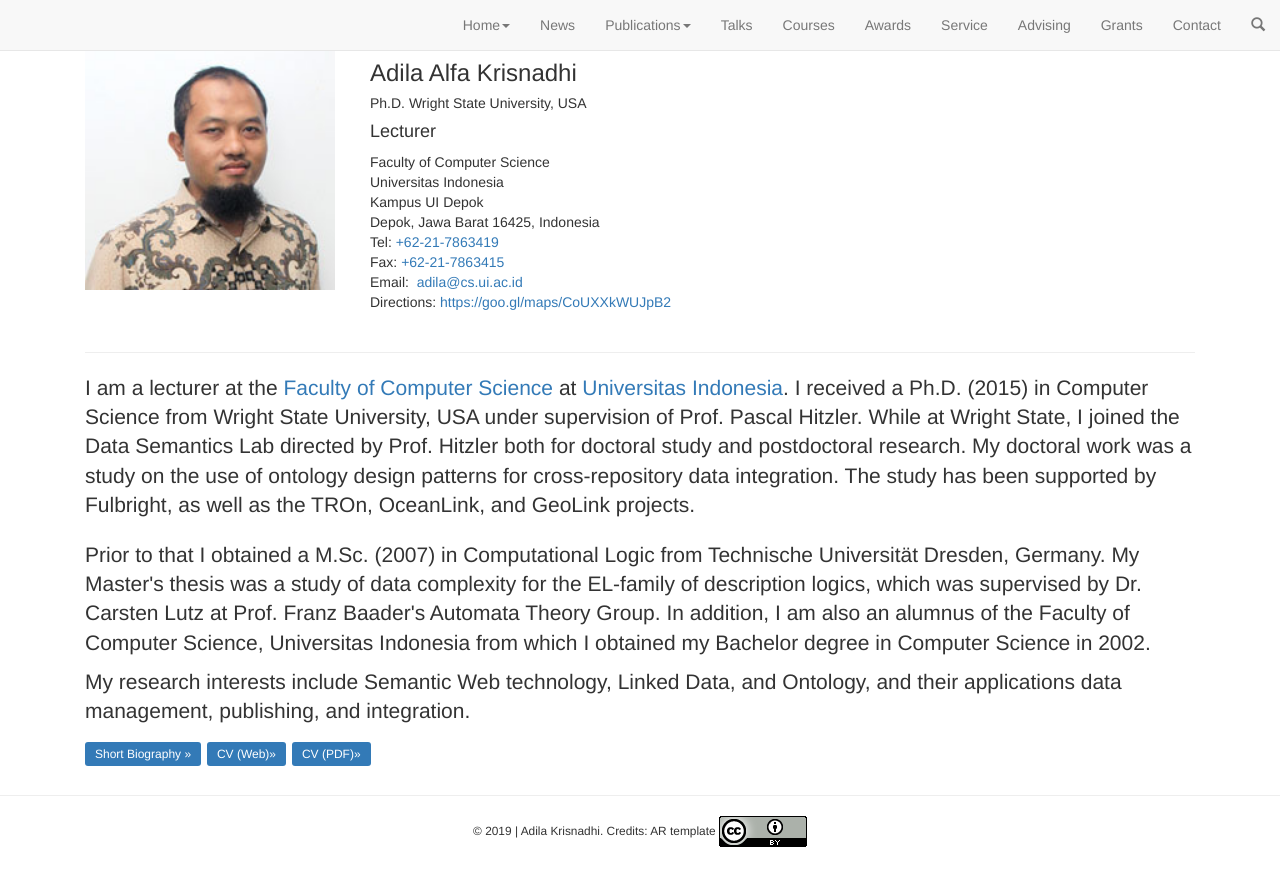
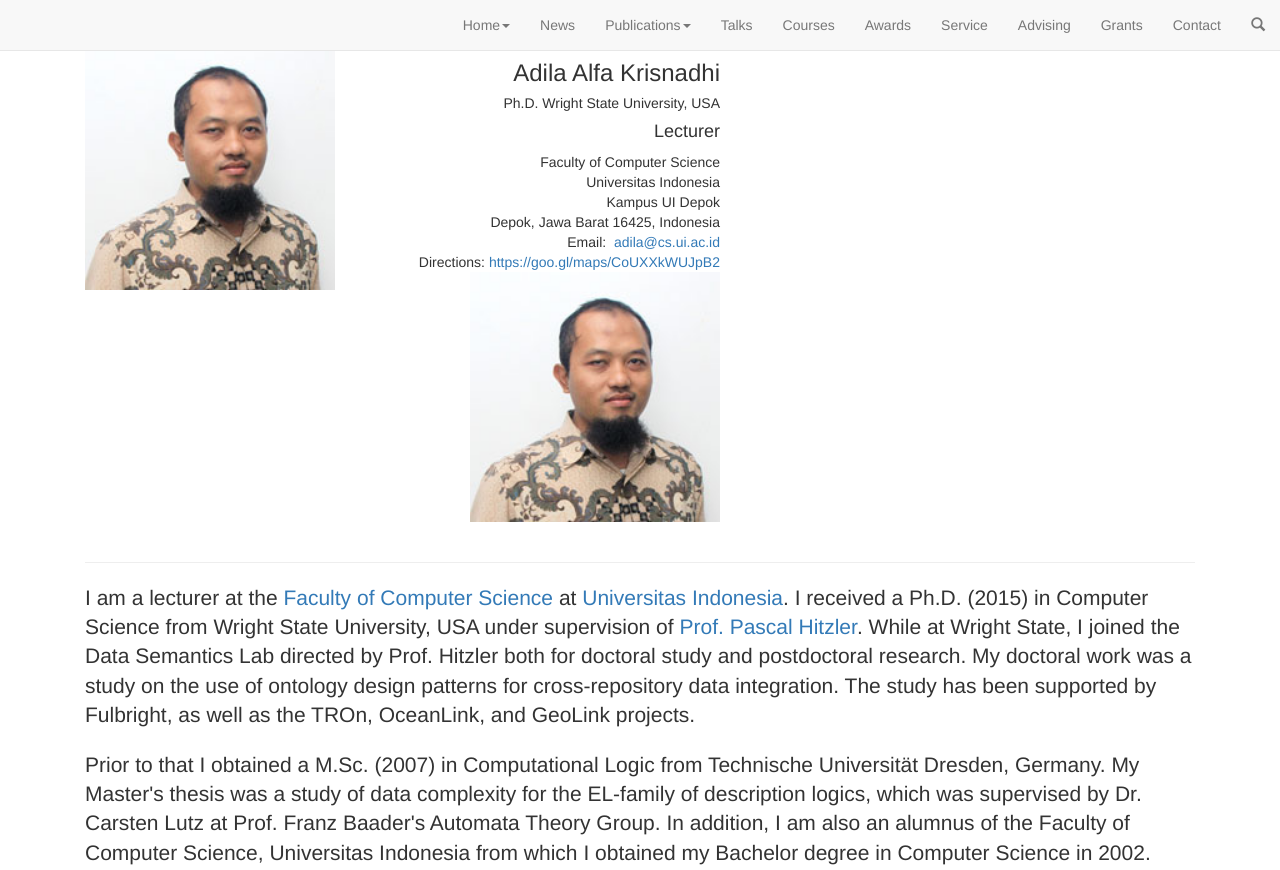
Before and after one commit to krisnadhi/krisnadhi.github.io, a plain HTML site: page index.html in a window 1280 px wide. Shown: the top 870 px of the page. Before the commit the page ends 847 px from the top, so only its background shows below. Drawn offline with Linux system fonts and the light colour scheme; files whose address does not match are found by name.

Commit message:
no message

```diff
--- a/index.html
+++ b/index.html
@@ -124,7 +124,7 @@
             <a target="_blank" href="images/Adila-CS.jpg">
                 <img id="mobile-img" src="images/Adila-CS.jpg" width="250" border="0" height="250" alt=""></a>
         </div>
-        <div align="left" class="col-md-4">
+        <div align="right" class="col-md-4">
             <h3>Adila Alfa Krisnadhi
                 <h5>Ph.D. Wright State University, USA</h5></h3>
 
@@ -134,8 +134,8 @@
             Universitas Indonesia<br>
             Kampus UI Depok<br>
             Depok, Jawa Barat 16425, Indonesia<br>
-            Tel: <a href="tel:+62217863419">+62-21-7863419</a><br/>
-            Fax: <a href="tel:+62217863415">+62-21-7863415</a><br/>
+            <!--Tel: <a href="tel:+62217863419">+62-21-7863419</a><br/>
+            Fax: <a href="tel:+62217863415">+62-21-7863415</a><br/>-->
             Email:
             <script language="JavaScript">
                 <!--
@@ -144,6 +144,7 @@
                 -->
             </script><br/>
             Directions: <a target="_blank" href="https://goo.gl/maps/CoUXXkWUJpB2">https://goo.gl/maps/CoUXXkWUJpB2</a>
+			<a target="_blank" href="https://goo.gl/maps/CoUXXkWUJpB2"><img id="img-loc" src="images/Adila-CS.jpg" width="250" border="0" height="250" alt="images/icons8-google-maps.svg"></a>
             </p>
         </div>
 
@@ -187,7 +188,7 @@
             <div class="allshow" style="display:none;" id="tab-1-content">
             <hr class="star-primary">
 
-            <p class="lead">I am a lecturer at the <a target="_blank" href="http://www.cs.ui.ac.id/">Faculty of Computer Science</a> at <a target="_blank" href="http://www.ui.ac.id/">Universitas Indonesia</a>. I received a Ph.D. (2015) in Computer Science from Wright State University, USA under supervision of Prof. Pascal Hitzler. While at Wright State, I joined the Data Semantics Lab directed by Prof. Hitzler both for doctoral study and postdoctoral research. My doctoral work was a study on the use of ontology design patterns for cross-repository data integration. The study has been supported by Fulbright, as well as the TROn, OceanLink, and GeoLink projects.
+            <p class="lead">I am a lecturer at the <a target="_blank" href="http://www.cs.ui.ac.id/">Faculty of Computer Science</a> at <a target="_blank" href="http://www.ui.ac.id/">Universitas Indonesia</a>. I received a Ph.D. (2015) in Computer Science from Wright State University, USA under supervision of <a href="http://pascal-hitzler.de/">Prof. Pascal Hitzler</a>. While at Wright State, I joined the Data Semantics Lab directed by Prof. Hitzler both for doctoral study and postdoctoral research. My doctoral work was a study on the use of ontology design patterns for cross-repository data integration. The study has been supported by Fulbright, as well as the TROn, OceanLink, and GeoLink projects.
 			</p>
             <p>Prior to that I obtained a M.Sc. (2007) in Computational Logic from Technische Universität Dresden, Germany. My Master's thesis was a study of data complexity for the EL-family of description logics, which was supervised by Dr. Carsten Lutz at Prof. Franz Baader's Automata Theory Group. In addition, I am also  an alumnus of the Faculty of Computer Science, Universitas Indonesia from which I obtained my Bachelor degree in Computer Science in 2002.
 	        </p>
```
Also changed, not shown: images/icons8-google-maps.svg (added).
